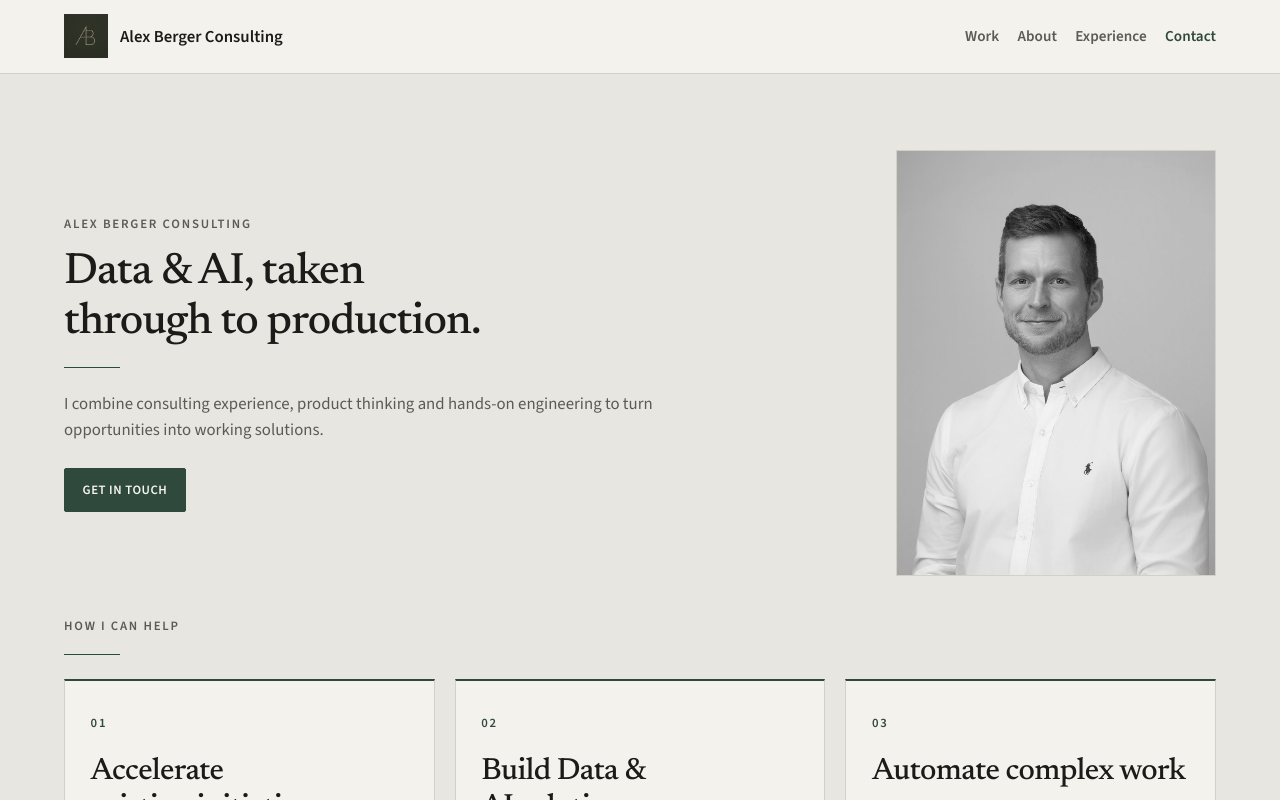
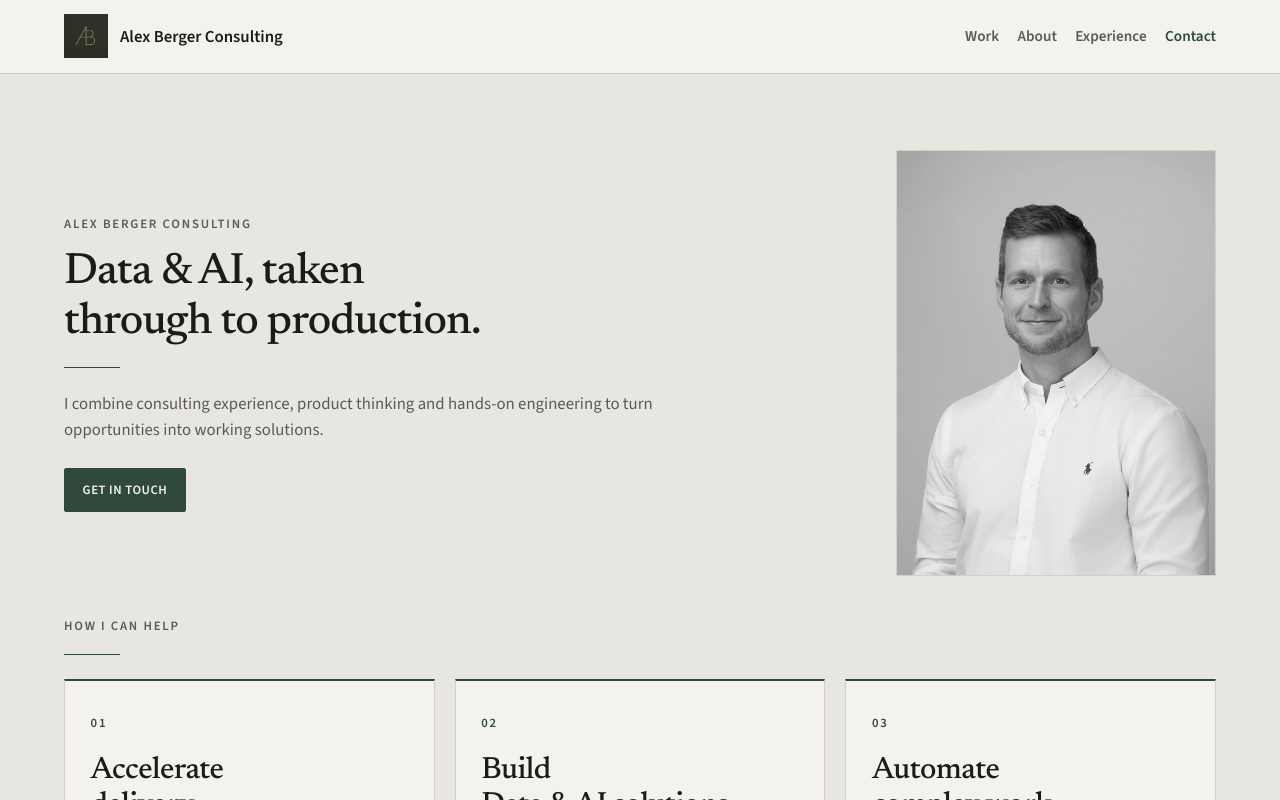
Before and after one commit to alexpberger/abc-website, a React (Vite) app: page / in a window 1280 px wide. Shown: the top 800 px of the page. Built offline with nearby package versions, Linux system fonts and the light colour scheme.

Commit message:
Break each help heading into a verb and its object.

```diff
--- a/src/components/Situations.module.css
+++ b/src/components/Situations.module.css
@@ -25,7 +25,7 @@
 .title {
   margin-top: 1.35rem;
   font-size: clamp(1.75rem, 2.4vw, 2.1rem);
-  text-wrap: balance;
+  line-height: 1.12;
 }
 
 .body {
@@ -33,7 +33,8 @@
   color: var(--ink-muted);
 }
 
-@media (min-width: 900px) {
+/* Three columns once the longest second line fits at the current heading size. */
+@media (min-width: 1100px) {
   .grid {
     grid-template-columns: repeat(3, minmax(0, 1fr));
     gap: 1.25rem;
--- a/src/components/Situations.tsx
+++ b/src/components/Situations.tsx
@@ -16,11 +16,15 @@ export function Situations() {
       <hr className={section.rule} />
       <div className={styles.grid}>
         {site.situations.items.map((item, index) => (
-          <article className={styles.card} key={item.title}>
+          <article className={styles.card} key={item.verb}>
             <p className={styles.index} aria-hidden="true">
               {String(index + 1).padStart(2, "0")}
             </p>
-            <h3 className={styles.title}>{item.title}</h3>
+            <h3 className={styles.title}>
+              {item.verb}
+              <br />
+              {item.object}
+            </h3>
             <p className={styles.body}>{item.body}</p>
           </article>
         ))}
--- a/src/content/site.ts
+++ b/src/content/site.ts
@@ -15,15 +15,18 @@ export const site = {
     label: "How I can help",
     items: [
       {
-        title: "Accelerate existing initiatives",
+        verb: "Accelerate",
+        object: "delivery",
         body: "Help move existing Data & AI initiatives forward. Provide additional technical capacity, expertise and momentum to projects that are already underway.",
       },
       {
-        title: "Build Data & AI solutions",
+        verb: "Build",
+        object: "Data & AI solutions",
         body: "Design and build solutions ranging from data pipelines and analytical models to production-ready applications and AI products.",
       },
       {
-        title: "Automate complex work",
+        verb: "Automate",
+        object: "complex work",
         body: "Apply AI-powered workflows and Agentic AI to automate complex, information-intensive processes.",
       },
     ],
```
